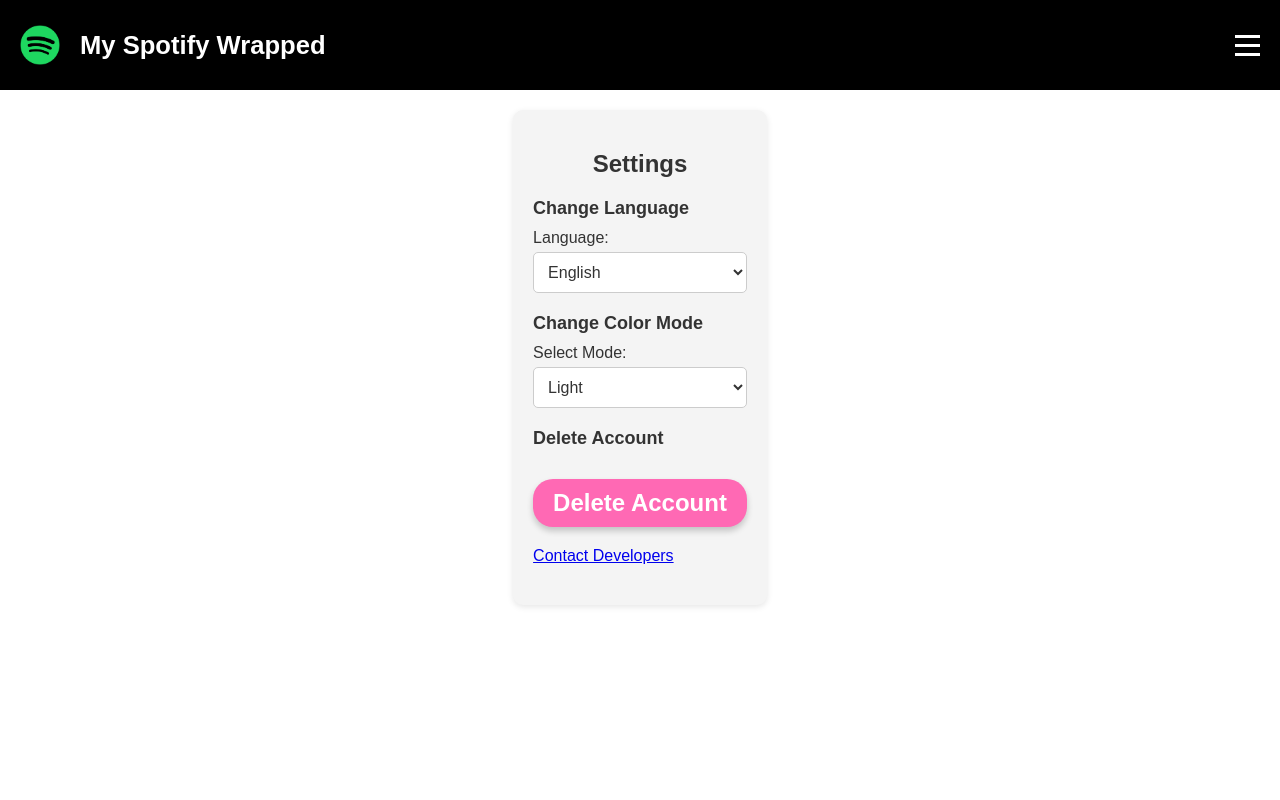
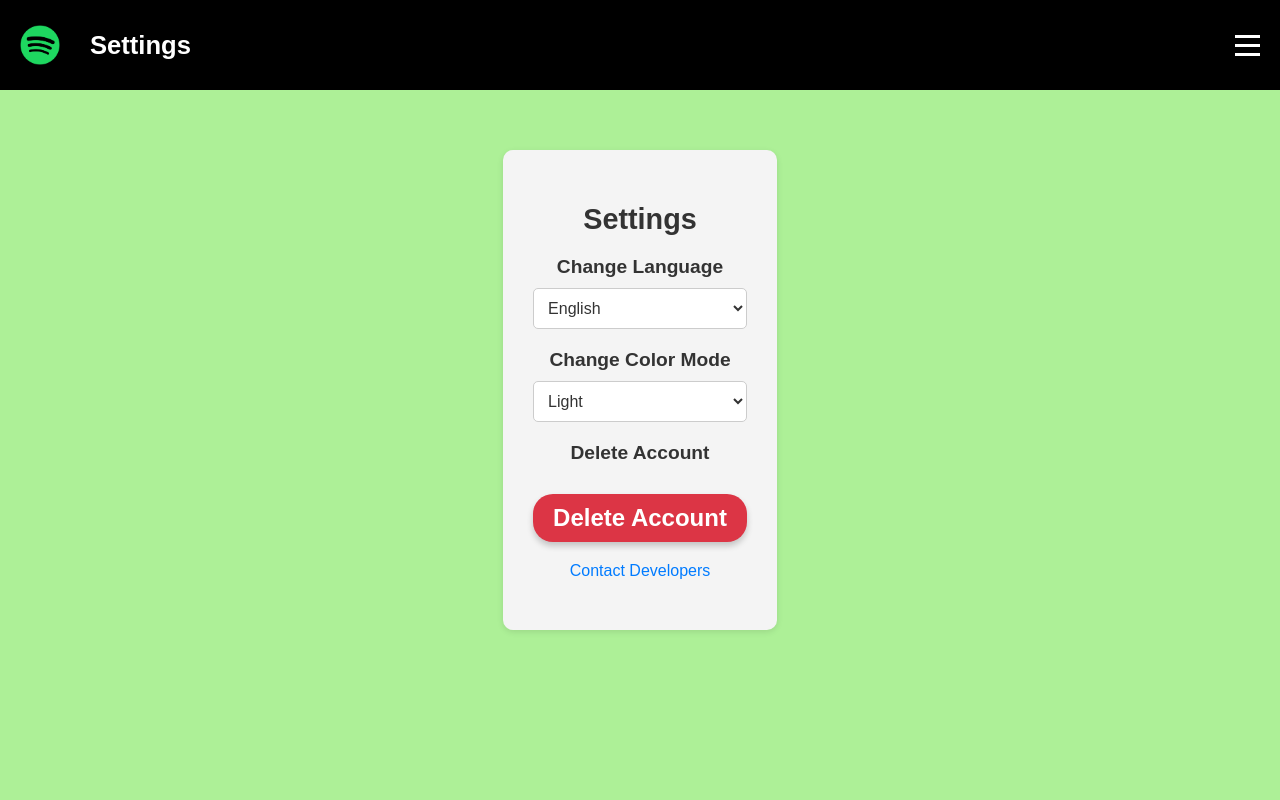
Before and after one commit to liuraymond05/spotifyproject, a Django app: page /settings/ in a window 1280 px wide. Run offline with Django 5.2, Linux system fonts and the light colour scheme.

Commit message:
settings styling

```diff
--- a/spotifywrapper/templates/spotifywrapper/settings.html
+++ b/spotifywrapper/templates/spotifywrapper/settings.html
@@ -6,10 +6,246 @@
     <meta charset="UTF-8">
     <meta name="viewport" content="width=device-width, initial-scale=1.0">
     <title>Settings</title>
-    <link rel="stylesheet" href="{% static 'spotifywrapped/settingstyle.css' %}">
+    <link rel="stylesheet" href="{% static 'spotifywrapped/breakdown.css' %}">
+
+    <style>
+        /* Base Styles */
+        body {
+            margin: 0;
+            font-family: Arial, sans-serif;
+            background-color: #adf097;
+            color: #333;
+            transition: background-color 0.3s, color 0.3s;
+        }
+
+        /* Light Mode */
+        body.light {
+            background-color: #adf097;
+            color: #333;
+        }
+
+        /* Dark Mode */
+        body.dark {
+            background-color: #181818;
+            color: #ffffff;
+        }
+
+        /* Neon Mode */
+        body.neon {
+            background-color: #000;
+            color: #00ff00;
+        }
+
+        /* Updated Header Styling */
+        header {
+            position: fixed;
+            top: 0;
+            left: 0;
+            width: 100%;
+            display: flex;
+            justify-content: space-between;
+            align-items: center;
+            background-color: black;
+            padding: 25px 20px;
+            box-sizing: border-box;
+            color: white;
+            z-index: 1000;
+        }
+
+        header .logo {
+            display: flex;
+            align-items: center;
+            gap: 20px;
+        }
+
+        header .logo img {
+            width: 40px;
+            height: auto;
+        }
+
+        header .logo h1 {
+            margin: 0;
+            font-size: 1.6em;
+        }
+
+        /* Dropdown Menu */
+        .dropdown-menu {
+            display: none;
+            position: absolute;
+            right: 20px;
+            top: 90px;
+            background-color: black;
+            border-radius: 5px;
+            box-shadow: 0 4px 8px rgba(0, 0, 0, 0.2);
+            z-index: 1001;
+            width: 200px;
+            text-align: center;
+        }
+
+        .dropdown-menu ul {
+            list-style: none;
+            margin: 0;
+            padding: 0;
+        }
+
+        .dropdown-menu li {
+            padding: 10px 0;
+            cursor: pointer;
+            transition: background-color 0.3s ease;
+        }
+
+        .dropdown-menu li:hover {
+            background-color: hotpink;
+        }
+
+        .dropdown-menu a {
+            color: white;
+            text-decoration: none;
+            font-size: 1em;
+            display: block;
+            text-align: center;
+        }
+
+        /* Settings Container */
+        .settings-wrapper {
+            margin-top: 50px; /* Push content below the fixed header */
+            display: flex;
+            justify-content: center;
+            align-items: center;
+            min-height: calc(100vh - 120px); /* Account for header height */
+        }
+
+        .settings-container {
+            width: 90%; /* Ensure responsiveness */
+            max-width: 500px; /* Restrict the width */
+            padding: 30px;
+            background-color: #f4f4f4;
+            border-radius: 10px;
+            box-shadow: 0 2px 6px rgba(0, 0, 0, 0.1);
+            transition: background-color 0.3s;
+            text-align: center;
+        }
+
+        /* Dark Mode Styling for Settings Container */
+        body.dark .settings-container {
+            background-color: #242424;
+        }
+
+        /* Neon Mode Styling for Settings Container */
+        body.neon .settings-container {
+            background-color: #111;
+            border: 2px solid #00ff00;
+        }
+
+        /* Settings Title */
+        .settings-title {
+            font-size: 1.8rem;
+            margin-bottom: 20px;
+        }
+
+        /* Setting Item */
+        .setting-item {
+            margin-bottom: 20px;
+        }
+
+        .setting-item h3 {
+            margin-bottom: 10px;
+            font-size: 1.2rem;
+        }
+
+        /* Form Inputs and Buttons */
+        select, button {
+            width: 100%;
+            padding: 10px;
+            font-size: 1rem;
+            border-radius: 5px;
+            border: 1px solid #ccc;
+        }
+
+        select {
+            background-color: #fff;
+            color: #333;
+        }
+
+        body.dark select {
+            background-color: #333;
+            color: #fff;
+        }
+
+        body.neon select {
+            background-color: #000;
+            color: #00ff00;
+        }
+
+        button {
+            background-color: #007bff;
+            color: #fff;
+            border: none;
+            cursor: pointer;
+            transition: background-color 0.3s, transform 0.3s;
+        }
+
+        button:hover {
+            background-color: #0056b3;
+            transform: translateY(-2px);
+        }
+
+        .btn-danger {
+            background-color: #dc3545;
+        }
+
+        .btn-danger:hover {
+            background-color: #c82333;
+        }
+
+        /* Link Styling */
+        a {
+            color: #007bff;
+            text-decoration: none;
+            transition: color 0.3s;
+        }
+
+        a:hover {
+            color: #0056b3;
+        }
+
+        body.neon a {
+            color: #00ff00;
+        }
+
+        body.neon a:hover {
+            text-shadow: 0 0 5px #00ff00, 0 0 10px #00ff00;
+        }
+    </style>
 </head>
-<body>
-{% include 'spotifywrapper/banner.html' %}
+<body class="light">
+
+    <header>
+        <div class="logo">
+            <a href="{% url 'home' %}">
+                <img src="{% static 'spotifywrapped/spotify.png' %}" alt="Spotify Logo">
+            </a>
+            <h1>Settings</h1>
+        </div>
+        <div class="menu-icon" onclick="toggleMenu()">
+            <div class="line"></div>
+            <div class="line"></div>
+            <div class="line"></div>
+        </div>
+    </header>
+
+    <div class="dropdown-menu" id="dropdownMenu">
+        <ul>
+            <li><button onclick="toggleTheme()">Toggle Dark Mode</button></li>
+            <li><button onclick="toggleNeon()">Toggle Neon Mode</button></li>
+            <li><a href="{% url 'gamepage' %}">Games</a></li>
+            <li><a href="{% url 'wraps' %}">My Wraps</a></li>
+            <li><a href="{% url 'settings' %}">Settings</a></li>
+            <li><a href="{% url 'logout' %}">Log Out</a></li>
+        </ul>
+    </div>
+
+    <div class="settings-wrapper">
         <div class="settings-container">
             <h2 class="settings-title">{% trans "Settings" %}</h2>
 
@@ -18,12 +254,10 @@
                 <h3>{% trans "Change Language" %}</h3>
                 <form method="POST" action="{% url 'set_language' %}">
                     {% csrf_token %}
-                <label for="language-select">{% trans "Language" %}:</label>
                     <select id="language-select" name="language" onchange="this.form.submit()">
                         <option value="en" {% if LANGUAGE_CODE == 'en' %}selected{% endif %}>{% trans "English" %}</option>
                         <option value="es" {% if LANGUAGE_CODE == 'es' %}selected{% endif %}>{% trans "Spanish" %}</option>
                         <option value="fr" {% if LANGUAGE_CODE == 'fr' %}selected{% endif %}>{% trans "French" %}</option>
-                    <!-- Add other languages here -->
                     </select>
                 </form>
             </div>
@@ -31,7 +265,6 @@
             <!-- Change Color Mode -->
             <div class="setting-item">
                 <h3>{% trans "Change Color Mode" %}</h3>
-            <label for="color-mode">{% trans "Select Mode" %}:</label>
                 <select id="color-mode" onchange="changeColorMode()">
                     <option value="light">{% trans "Light" %}</option>
                     <option value="dark">{% trans "Dark" %}</option>
@@ -51,32 +284,39 @@
             <!-- Contact Developers -->
             <div class="setting-item">
                 <a href="{% url 'contact_developers' %}">{% trans "Contact Developers" %}</a>
-
-
+            </div>
         </div>
     </div>
 
     <script>
-        // Handle changing color mode
         function changeColorMode() {
             const mode = document.getElementById('color-mode').value;
-            document.body.className = mode; // Apply the mode to the body
-            localStorage.setItem('colorMode', mode); // Store mode in localStorage
+            document.body.className = mode; // Apply the selected mode
+            localStorage.setItem('colorMode', mode); // Save to localStorage
         }
 
         // Apply the saved color mode on page load
         window.onload = function () {
-            const savedMode = localStorage.getItem('colorMode');
-            const validModes = ['light', 'dark', 'neon'];
+            const savedMode = localStorage.getItem('colorMode') || 'light'; // Default to 'light'
+            document.body.className = savedMode;
+            document.getElementById('color-mode').value = savedMode;
+        };
 
-            if (savedMode && validModes.includes(savedMode)) {
-                document.body.className = savedMode; // Load the saved mode
-                document.getElementById('color-mode').value = savedMode; // Set the dropdown value
-            } else {
-                // Default to 'light' mode if no valid saved mode
-                document.body.className = 'light';
-                document.getElementById('color-mode').value = 'light';
+        function toggleMenu() {
+            const dropdown = document.getElementById("dropdownMenu");
+            dropdown.style.display = dropdown.style.display === "block" ? "none" : "block";
         }
+
+        function toggleTheme() {
+            const body = document.body;
+            body.classList.toggle('dark');
+            body.classList.remove('neon');
+        }
+
+        function toggleNeon() {
+            const body = document.body;
+            body.classList.toggle('neon');
+            body.classList.remove('dark');
         }
     </script>
 </body>
```
Also changed, not shown: db.sqlite3. Lines whose indentation alone changed are shown as unchanged.
